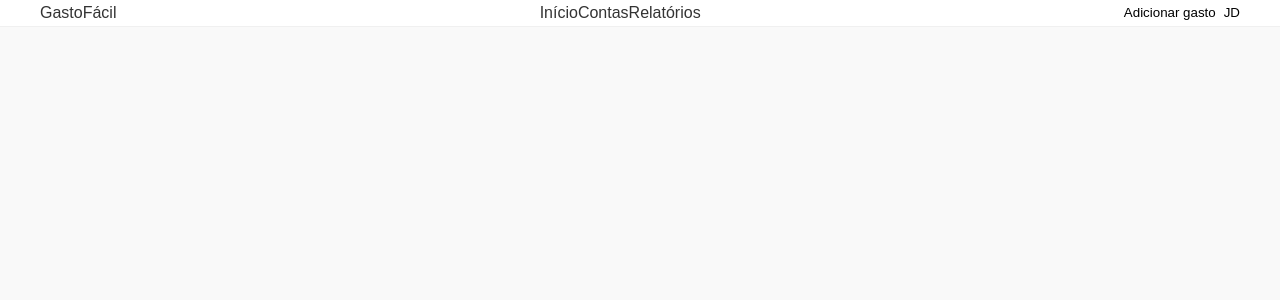
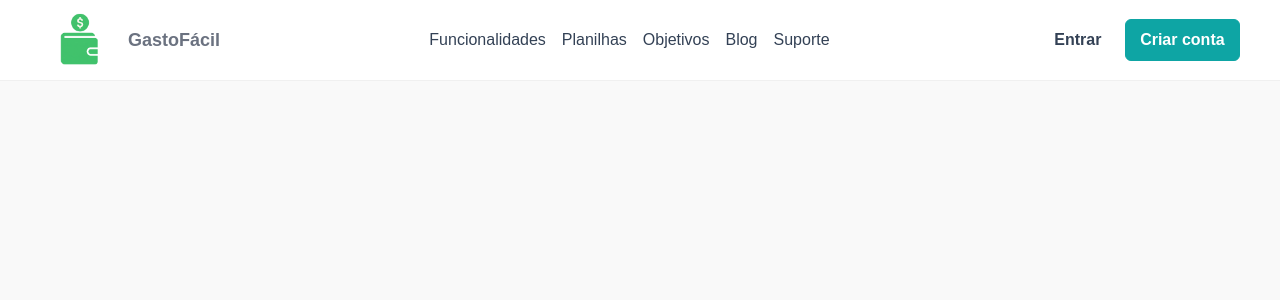
Before and after one commit to lincon-cardoso/gastofacil, a Next.js app: page / in a window 1280 px wide. Shown: the top 300 px of the page. Built offline with nearby package versions, Linux system fonts and the light colour scheme.

Commit message:
feat: atualizar componentes Header e Page; adicionar menu dinâmico e melhorar estilos

```diff
--- a/src/components/Header/Header.tsx
+++ b/src/components/Header/Header.tsx
@@ -1,32 +1,65 @@
+"use client";
+
 import Link from "next/link";
+import Image from "next/image";
+import { usePathname } from "next/navigation";
 
 export function Header() {
+  const pathname = usePathname();
+
+  const menu = [
+    { label: "Funcionalidades", href: "/features" },
+    { label: "Planilhas", href: "/sheets" },
+    { label: "Objetivos", href: "/goals" },
+    { label: "Blog", href: "/blog" },
+    { label: "Suporte", href: "/support" },
+  ];
+
   return (
     <header className="header" role="banner">
       <div className="container">
-        <Link href="/" className="logo" aria-label="GastoFácil - Início">
-          <span className="brand">GastoFácil</span>
-        </Link>
+        <div className="brand">
+          <Link href="/" className="logo" aria-label="GastoFácil - Início">
+            {/* Use apenas o PNG público para evitar requisições a .webp inexistente (causando 303). */}
+            <Image
+              src="/images/imagem.png"
+              alt="GastoFácil Logo"
+              width={100}
+              height={50}
+            />
+            <span className="slogan">GastoFácil</span>
+          </Link>
+        </div>
 
-        <nav className="nav" aria-label="Navegação principal">
-          <Link href="/" className="link">
-            Início
-          </Link>
-          <Link href="/contas" className="link">
-            Contas
-          </Link>
-          <Link href="/relatorios" className="link">
-            Relatórios
-          </Link>
+        <nav className="nav" aria-label="Menu principal">
+          <ul className="menu">
+            {menu.map((item) => {
+              const isActive =
+                pathname === item.href ||
+                (item.href !== "/" && pathname?.startsWith(item.href + "/"));
+
+              return (
+                <li key={item.label} className="menuItem">
+                  <Link
+                    href={item.href}
+                    className={isActive ? "active" : undefined}
+                    aria-current={isActive ? "page" : undefined}
+                  >
+                    {item.label}
+                  </Link>
+                </li>
+              );
+            })}
+          </ul>
         </nav>
 
         <div className="actions">
-          <button className="cta" type="button">
-            Adicionar gasto
-          </button>
-          <button className="profile" aria-label="Perfil">
-            JD
-          </button>
+          <Link href="/login" className="btn">
+            Entrar
+          </Link>
+          <Link href="/signup" className="btn primary">
+            Criar conta
+          </Link>
         </div>
       </div>
     </header>
```
